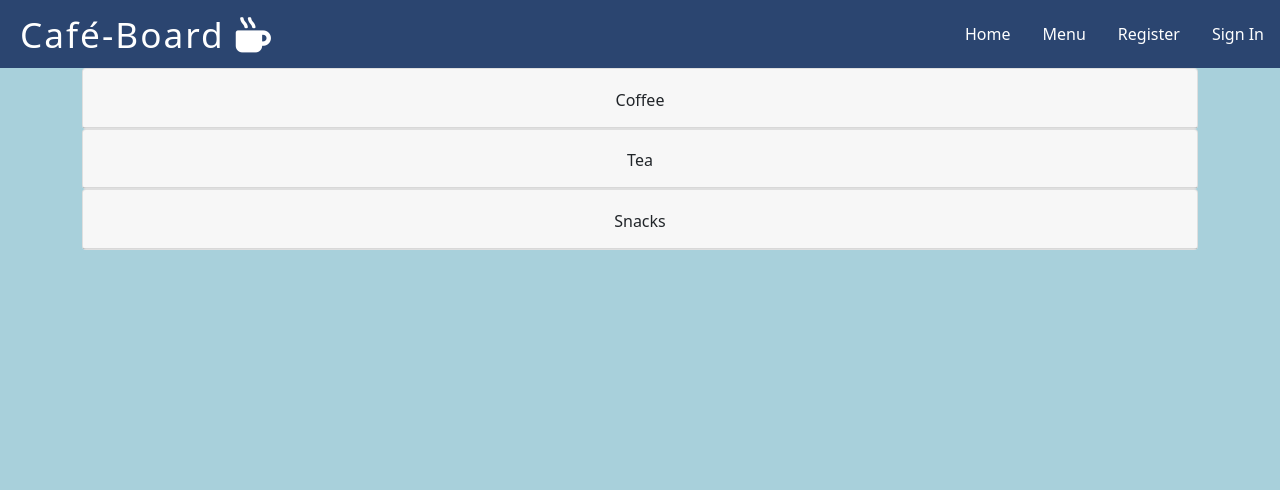
After one commit to leoniemclaughlin7/cafe-board, a Django app: page /menu/ in a window 1280 px wide. The commit adds this page. Shown: the top 490 px of the page. Run offline with Django 3.2, Linux system fonts and the light colour scheme.

Commit message:
Add main content for menu.html

```diff
--- a/review/urls.py
+++ b/review/urls.py
@@ -4,4 +4,5 @@ from django.urls import path
 
 urlpatterns = [
     path('', views.review, name='review'),
+    path('menu/', views.menu, name='menu')
 ]
--- a/review/views.py
+++ b/review/views.py
@@ -20,3 +20,6 @@ def review(request):
 
     return render(request, 'index.html', {'review_form': review_form,
                                           'reviews': reviews})
+
+def menu(request):
+    return render(request, 'menu.html')
--- a/static/css/style.css
+++ b/static/css/style.css
@@ -102,6 +102,12 @@ nav {
     height: 150px;
 }
 
+.review-submit {
+    background-color: #2B4570;
+    border-radius: 5px;
+    color: white;
+}
+
 /* Sign up/sign out */
 
 .sign-up-btn,
--- a/static/js/script.js
+++ b/static/js/script.js
@@ -0,0 +1,13 @@
+document.addEventListener("DOMContentLoaded", function () {
+
+    $('#collapseOne').click(function () {
+        $('#CollapsibleOne').collapse('toggle');
+    });
+     $('#collapseTwo').click(function () {
+        $('#CollapsibleTwo').collapse('toggle');
+    });
+    $('#collapseThree').click(function () {
+        $('#CollapsibleThree').collapse('toggle');
+    });
+
+});
--- a/templates/base.html
+++ b/templates/base.html
@@ -20,6 +20,7 @@
       integrity="sha384-gtEjrD/SeCtmISkJkNUaaKMoLD0//ElJ19smozuHV6z3Iehds+3Ulb9Bn9Plx0x4"
       crossorigin="anonymous"
     ></script>
+    <script src="https://cdnjs.cloudflare.com/ajax/libs/jquery/3.6.0/jquery.min.js"></script>
     <script src="{% static 'js/script.js' %}"></script>
     <link rel="stylesheet" href="{% static 'css/style.css' %}" />
   </head>
@@ -36,7 +37,7 @@
           <a class="nav-link" href="{% url 'review' %}">Home</a>
         </li>
         <li class="nav-item">
-          <a class="nav-link" href="#">Menu</a>
+          <a class="nav-link" href="{% url 'menu' %}">Menu</a>
         </li>
         {% if user.is_authenticated %}
         <li class="nav-item">
--- a/templates/index.html
+++ b/templates/index.html
@@ -63,7 +63,7 @@
                 <h3>Leave a Review:</h3>
                 <form method="post" action="{% url 'review' %}" style="margin-top: 1.3em;">
                     {{ review_form | crispy }} {% csrf_token %}
-                    <button type="submit" class="btn btn-lg">Submit</button>
+                    <button type="submit" class="btn btn-lg review-submit">Submit</button>
                 </form>
                 </div>
                 {% else %}
--- /dev/null
+++ b/templates/menu.html
@@ -0,0 +1,70 @@
+{% extends "base.html" %} {% block content %}
+<section>
+  <div class="container">
+    <div class="row">
+      <div class="col-12">
+        <div class="accordion" id="accordionExample">
+          <div class="card">
+            <div class="card-header" id="headingOne">
+              <h2 class="mb-0 text-center">
+                <button class="btn btn-block" type="button" id="collapseOne">
+                  Coffee
+                </button>
+              </h2>
+            </div>
+
+            <div id="CollapsibleOne" class="collapse">
+              <div class="card-body">
+                Coffee menu here
+              </div>
+            </div>
+          </div>
+        </div>
+      </div>
+    </div>
+
+    <div class="row">
+        <div class="col-12">
+            <div class="accordion" id="accordionExample">
+                <div class="card">
+                    <div class="card-header" id="headingOne">
+                        <h2 class="mb-0 text-center">
+                            <button class="btn btn-block" type="button" id="collapseTwo">
+                                Tea
+                            </button>
+                        </h2>
+                    </div>
+
+                    <div id="CollapsibleTwo" class="collapse">
+                        <div class="card-body">
+                            Tea menu here
+                        </div>
+                    </div>
+                </div>
+            </div>
+        </div>
+    </div>
+    <div class="row">
+        <div class="col-12">
+            <div class="accordion" id="accordionExample">
+                <div class="card">
+                    <div class="card-header" id="headingOne">
+                        <h2 class="mb-0 text-center">
+                            <button class="btn btn-block" type="button" id="collapseThree">
+                                Snacks
+                            </button>
+                        </h2>
+                    </div>
+
+                    <div id="CollapsibleThree" class="collapse">
+                        <div class="card-body">
+                            snack menu here
+                        </div>
+                    </div>
+                </div>
+            </div>
+        </div>
+    </div>
+  </div>
+</section>
+{%endblock%}
```
